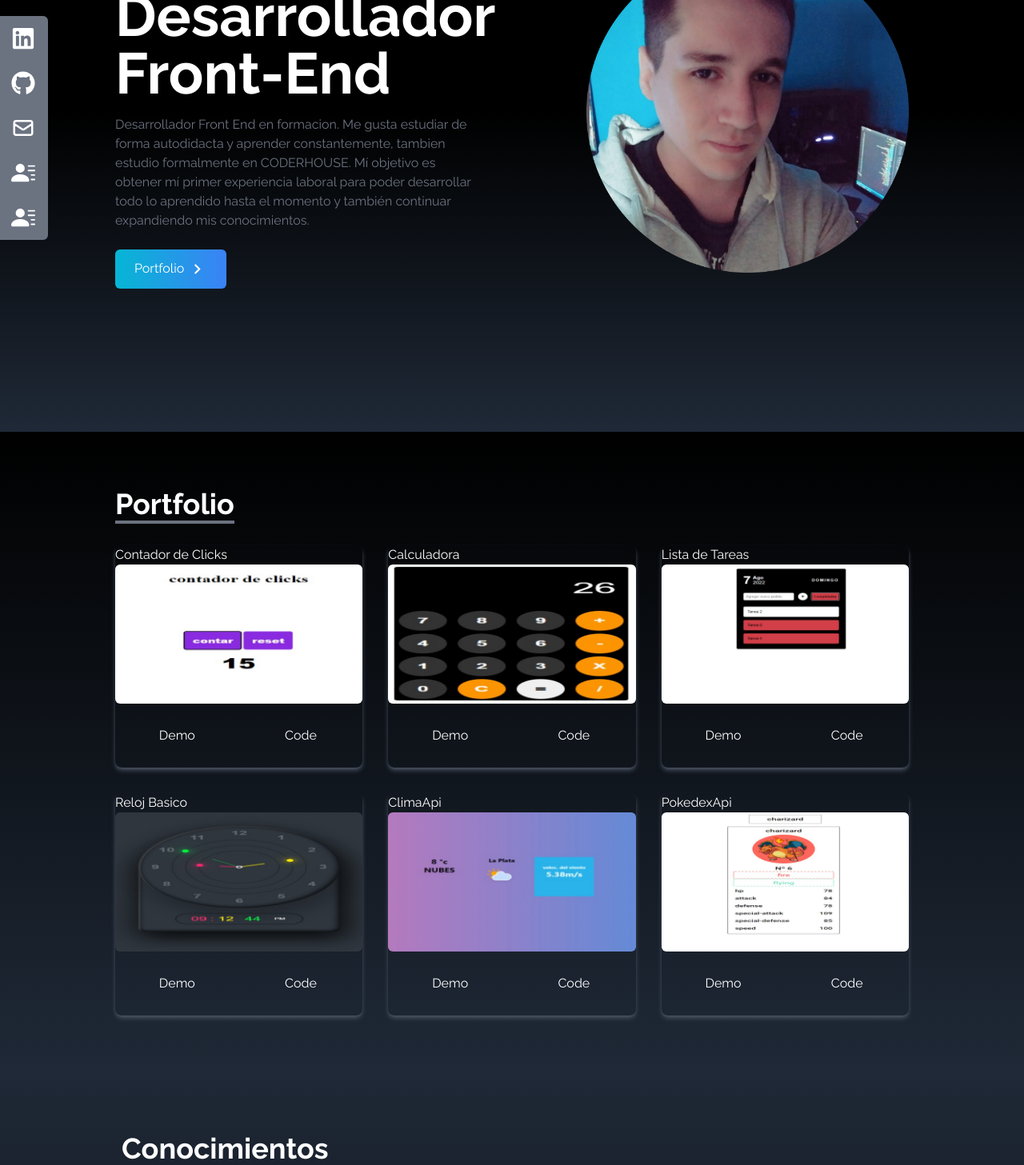
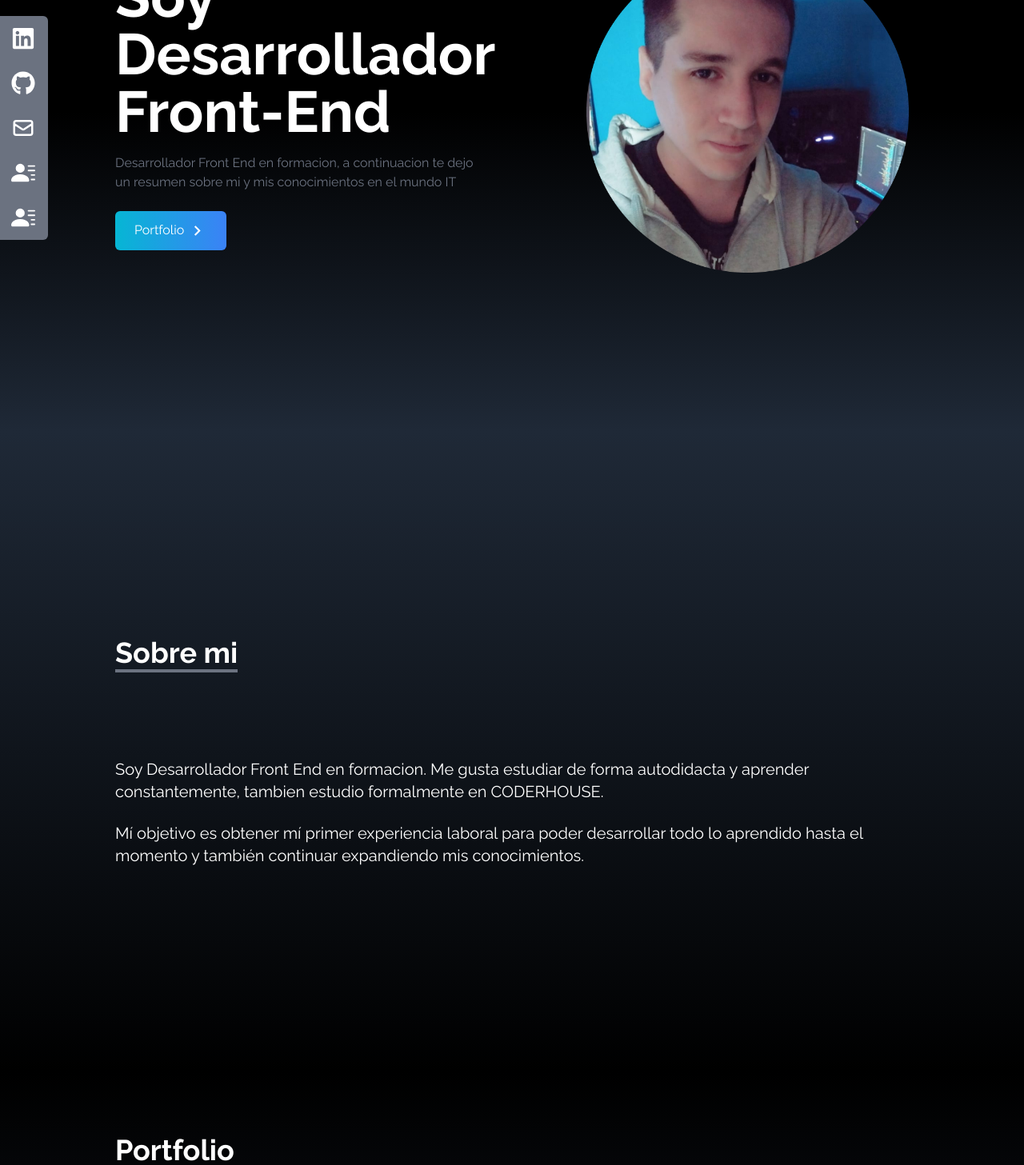
Before and after one commit to emaaa182/Portfolio, a React (Create React App) app: page / in a window 1280 px wide. Shown: the part 260-1717 px from the top of the page at 80% size. Built offline with nearby package versions, Linux system fonts and the light colour scheme.

Commit message:
correcion

```diff
--- a/src/App.js
+++ b/src/App.js
@@ -1,4 +1,4 @@
-
+import About from "./components/About";
 import Contact from "./components/Contact";
 import Skills from "./components/Skills";
 import Home from "./components/Home";
@@ -11,7 +11,8 @@
     <div>
       <NavBar />
       <Home />
-      <Portfolio />
+      <About/>
+      <Portfolio/>
       <Skills />
       <Contact />
 
--- /dev/null
+++ b/src/components/About.jsx
@@ -0,0 +1,35 @@
+import React from "react";
+
+const About = () => {
+  return (
+    <div
+      name="Sobre mi"
+      className="w-full h-screen bg-gradient-to-b from-gray-800 to-black text-white"
+    >
+      <div className="max-w-screen-lg p-4 mx-auto flex flex-col justify-center w-full h-full">
+        <div className="pb-8">
+          <p className="text-4xl font-bold inline border-b-4 border-gray-500">
+            Sobre mi
+          </p>
+        </div>
+
+        <p className="text-xl mt-20">
+        Soy Desarrollador Front End en formacion.
+        Me gusta estudiar de forma autodidacta y aprender
+        constantemente, tambien estudio formalmente en CODERHOUSE.
+        </p>
+
+        <br />
+
+        <p className="text-xl">
+          Mí objetivo es obtener mí primer
+          experiencia laboral para poder desarrollar todo lo
+          aprendido hasta el momento y también continuar
+          expandiendo mis conocimientos.
+        </p>
+      </div>
+    </div>
+  );
+};
+
+export default About;
--- a/src/components/Home.jsx
+++ b/src/components/Home.jsx
@@ -15,12 +15,8 @@
             Soy Desarrollador Front-End
           </h2>
           <p className="text-gray-500 py-4 max-w-md">
-          Desarrollador Front End en formacion.
-          Me gusta estudiar de forma autodidacta y aprender
-          constantemente, tambien estudio formalmente en CODERHOUSE. Mí objetivo es obtener mí primer
-          experiencia laboral para poder desarrollar todo lo
-          aprendido hasta el momento y también continuar
-          expandiendo mis conocimientos.
+           Desarrollador Front End en formacion,
+           a continuacion te dejo un resumen sobre mi y mis conocimientos en el mundo IT
           </p>
 
           <div>
--- a/src/components/NavBar.jsx
+++ b/src/components/NavBar.jsx
@@ -11,15 +11,19 @@
       link: "Inicio",
     },
     {
-      id: 2,
+      id:2,
+      link: "Sobre mi"
+    },
+    {
+      id: 3,
       link: "Portfolio",
     },
     {
-      id: 3,
+      id: 4,
       link: "Conocimientos",
     },
     {
-      id: 4,
+      id: 5,
       link: "Contacto",
     },
   ];
--- a/src/components/Portfolio.jsx
+++ b/src/components/Portfolio.jsx
@@ -59,7 +59,7 @@
       className="bg-gradient-to-b from-black to-gray-800 w-full text-white md:h-screen"
     >
       <div className="max-w-screen-lg p-4 mx-auto flex flex-col justify-center w-full h-full">
-        <div className="pb-8">
+        <div className="pb-4">
           <p className="text-4xl font-bold inline border-b-4 border-gray-500">
             Portfolio
           </p>
```
